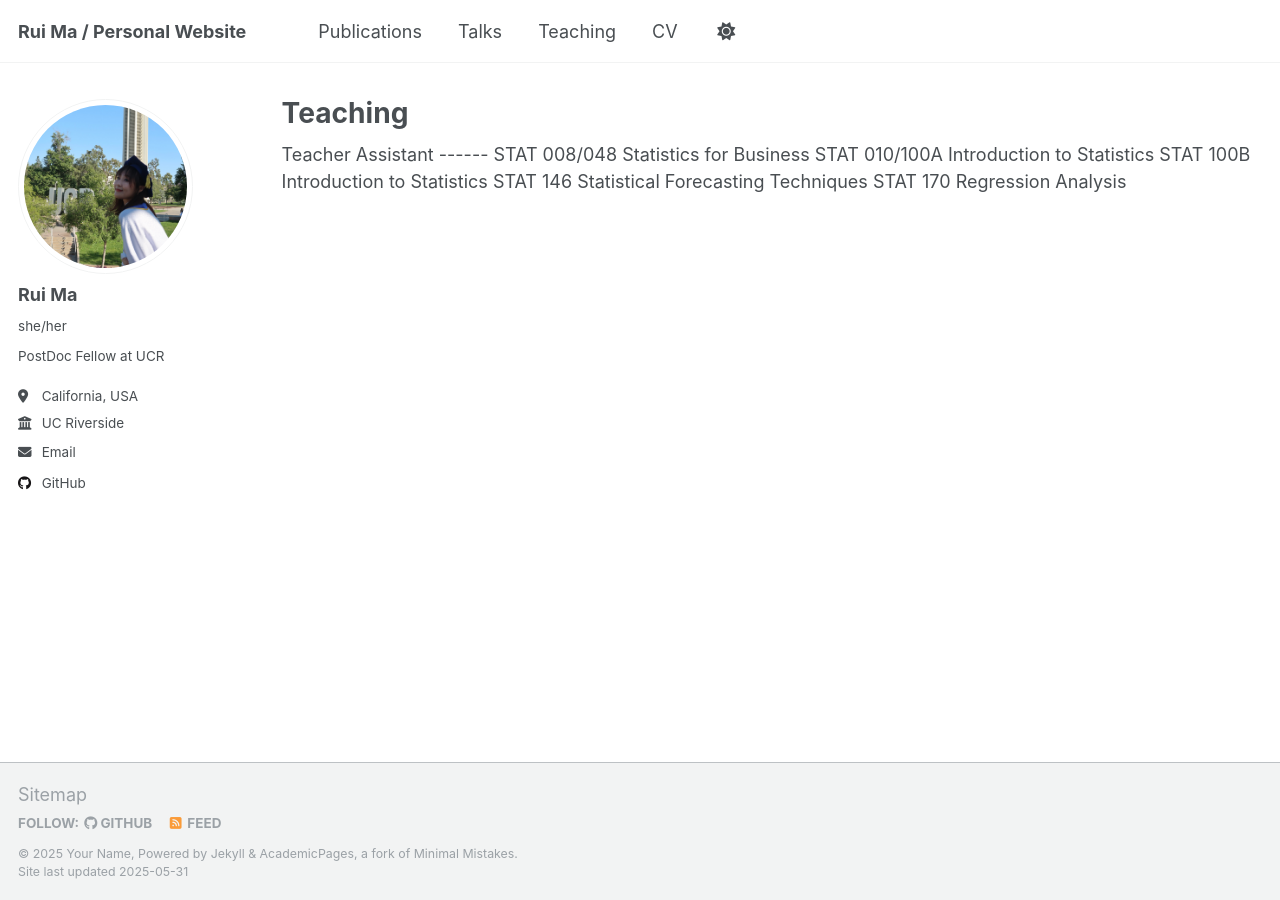
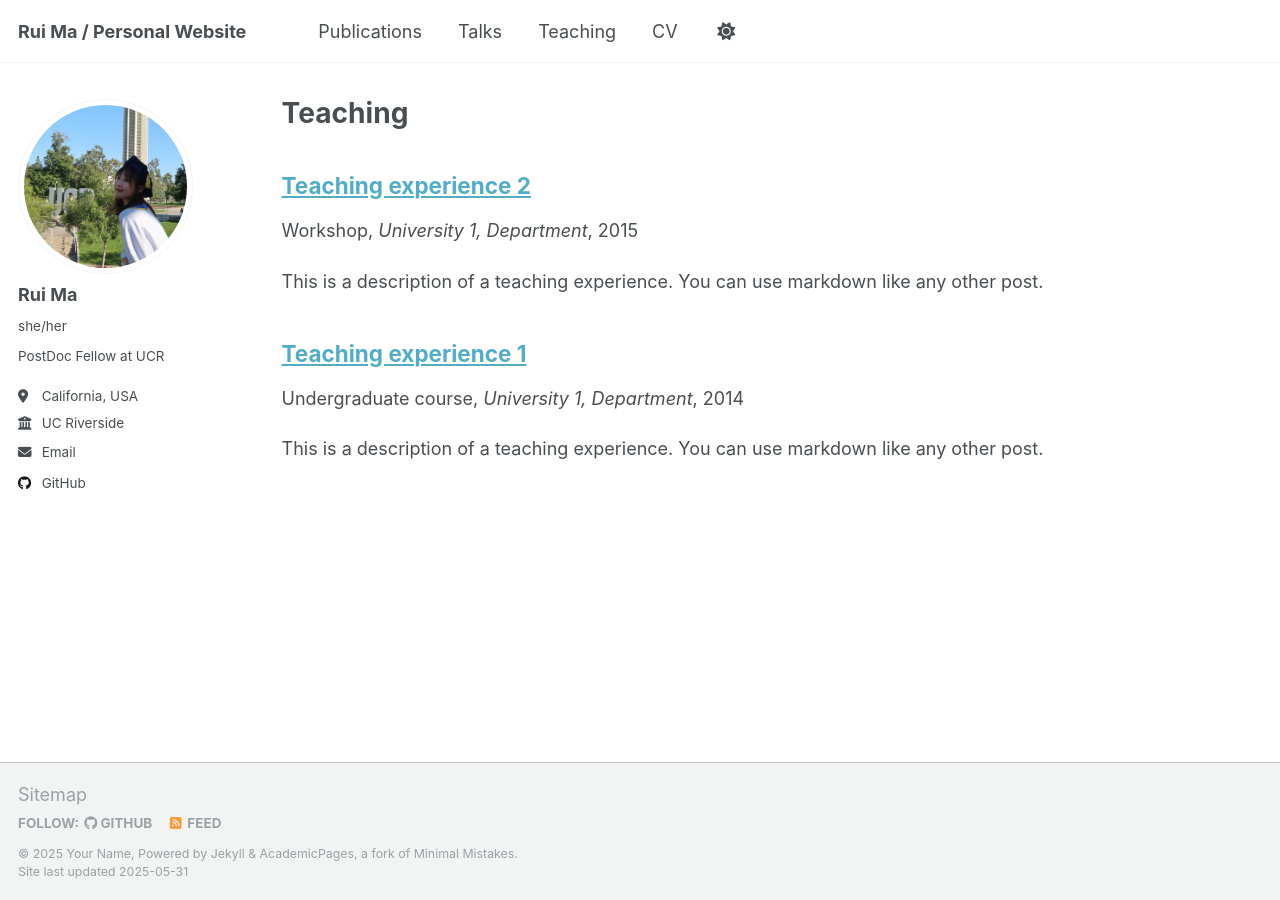
Before and after one commit to rma045/ruima, a Jekyll site: the page built from _pages/teaching.html, in a window 1280 px wide. Built offline with Jekyll 4.4.1, drawn with Linux system fonts in a browser that asks for light colours.

Commit message:
Update teaching.html

```diff
--- a/_pages/teaching.html
+++ b/_pages/teaching.html
@@ -5,11 +5,8 @@ permalink: /teaching/
 author_profile: true
 ---
 
-Teacher Assistant
-------
+{% include base_path %}
 
-STAT 008/048   Statistics for Business
-STAT 010/100A  Introduction to Statistics
-STAT 100B      Introduction to Statistics
-STAT 146       Statistical Forecasting Techniques
-STAT 170       Regression Analysis
+{% for post in site.teaching reversed %}
+  {% include archive-single.html %}
+{% endfor %}
```
